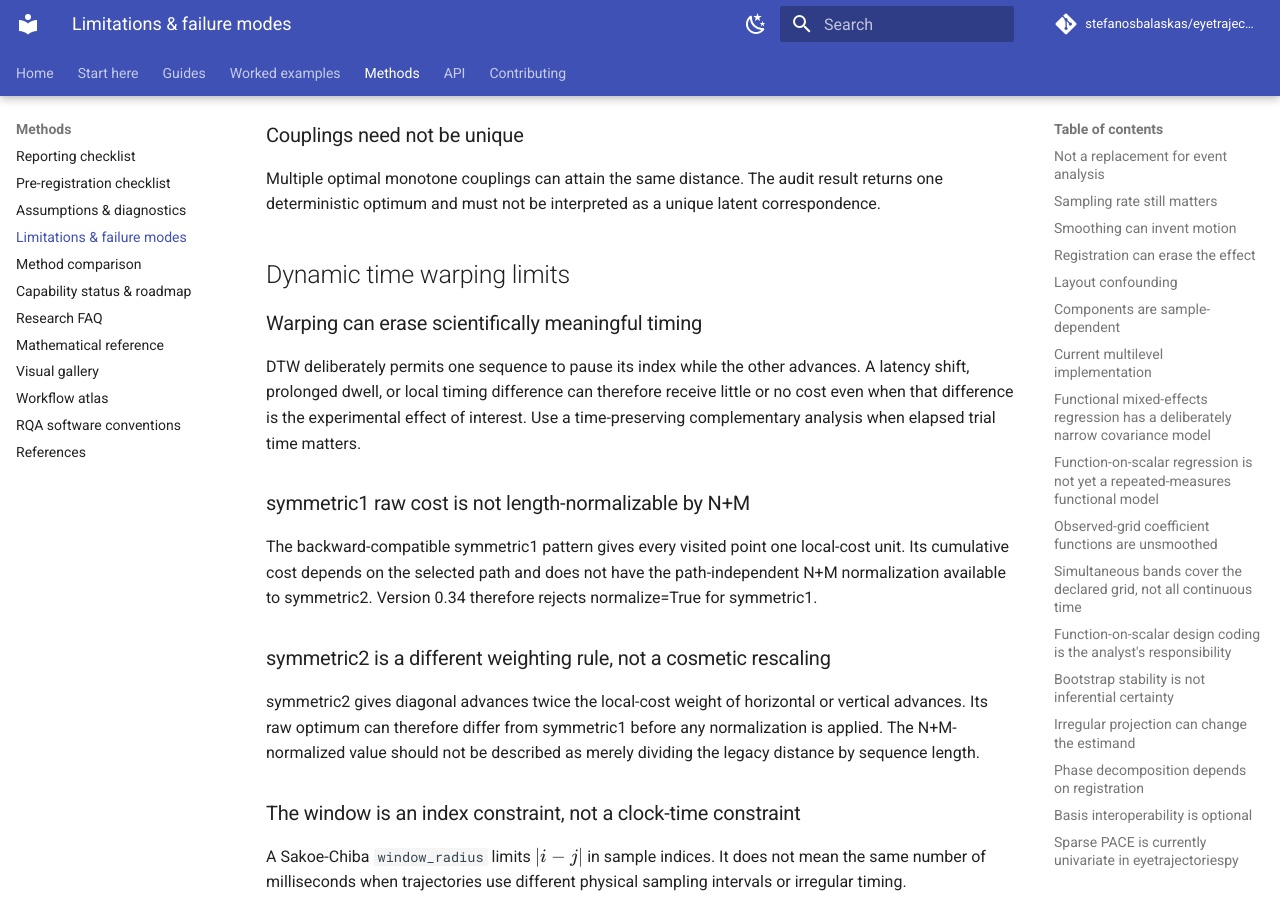
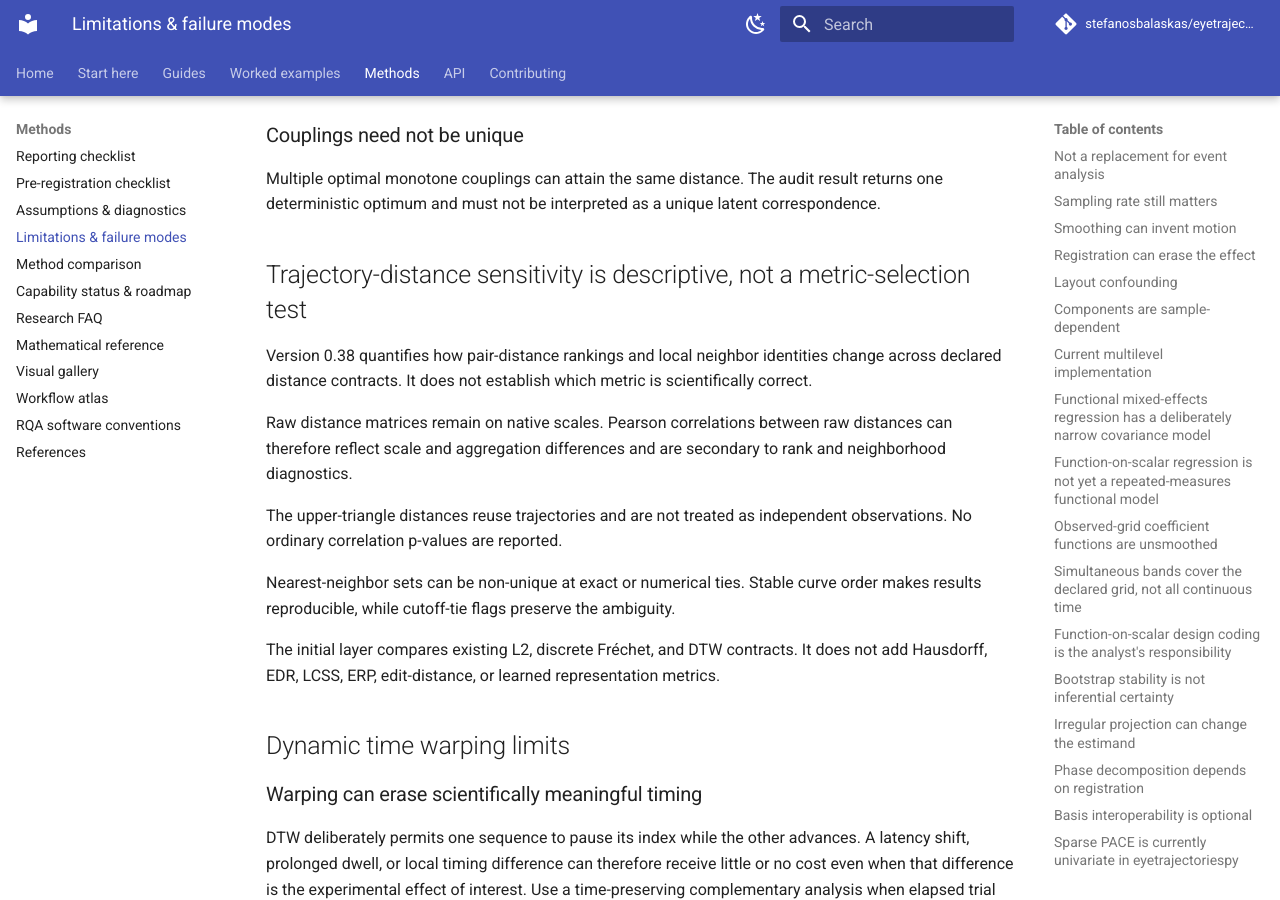
Before and after one commit to stefanosbalaskas/eyetrajectoriespy, an MkDocs documentation site: the page built from docs/methods/limitations.md, in a window 1280 px wide and 900 px high, scrolled down 27747 px. Built offline with MkDocs 1.6.1 and Material for MkDocs 9.7.7, drawn with Linux system fonts in a browser that asks for light colours; comment, search, counter and statistics services are not loaded.

Commit message:
Add trajectory distance sensitivity limitations

```diff
--- a/docs/methods/limitations.md
+++ b/docs/methods/limitations.md
@@ -778,6 +778,27 @@ Anisotropic rescaling of dimensions changes the local Euclidean metric and there
 Multiple optimal monotone couplings can attain the same distance. The audit result returns one deterministic optimum and must not be interpreted as a unique latent correspondence.
 
 
+## Trajectory-distance sensitivity is descriptive, not a metric-selection test
+
+Version 0.38 quantifies how pair-distance rankings and local neighbor identities
+change across declared distance contracts. It does not establish which metric
+is scientifically correct.
+
+Raw distance matrices remain on native scales. Pearson correlations between
+raw distances can therefore reflect scale and aggregation differences and are
+secondary to rank and neighborhood diagnostics.
+
+The upper-triangle distances reuse trajectories and are not treated as
+independent observations. No ordinary correlation p-values are reported.
+
+Nearest-neighbor sets can be non-unique at exact or numerical ties. Stable
+curve order makes results reproducible, while cutoff-tie flags preserve the
+ambiguity.
+
+The initial layer compares existing L2, discrete Fréchet, and DTW contracts. It
+does not add Hausdorff, EDR, LCSS, ERP, edit-distance, or learned
+representation metrics.
+
 ## Dynamic time warping limits
 
 ### Warping can erase scientifically meaningful timing
```
